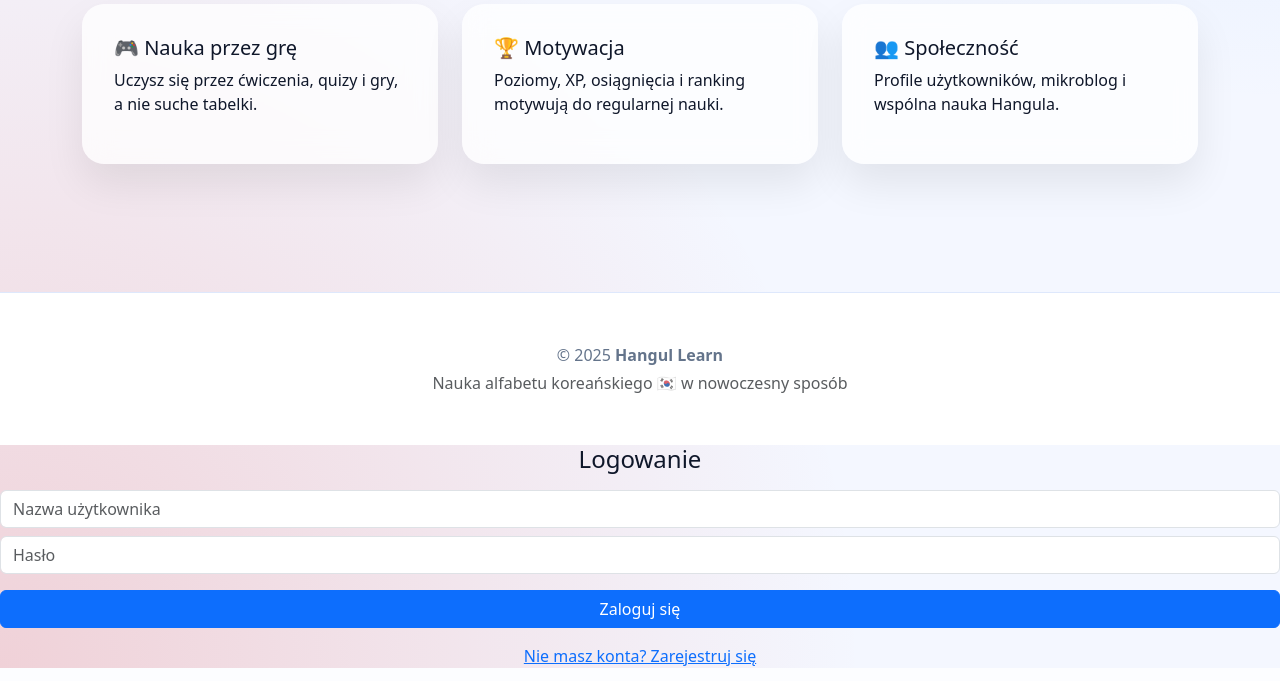
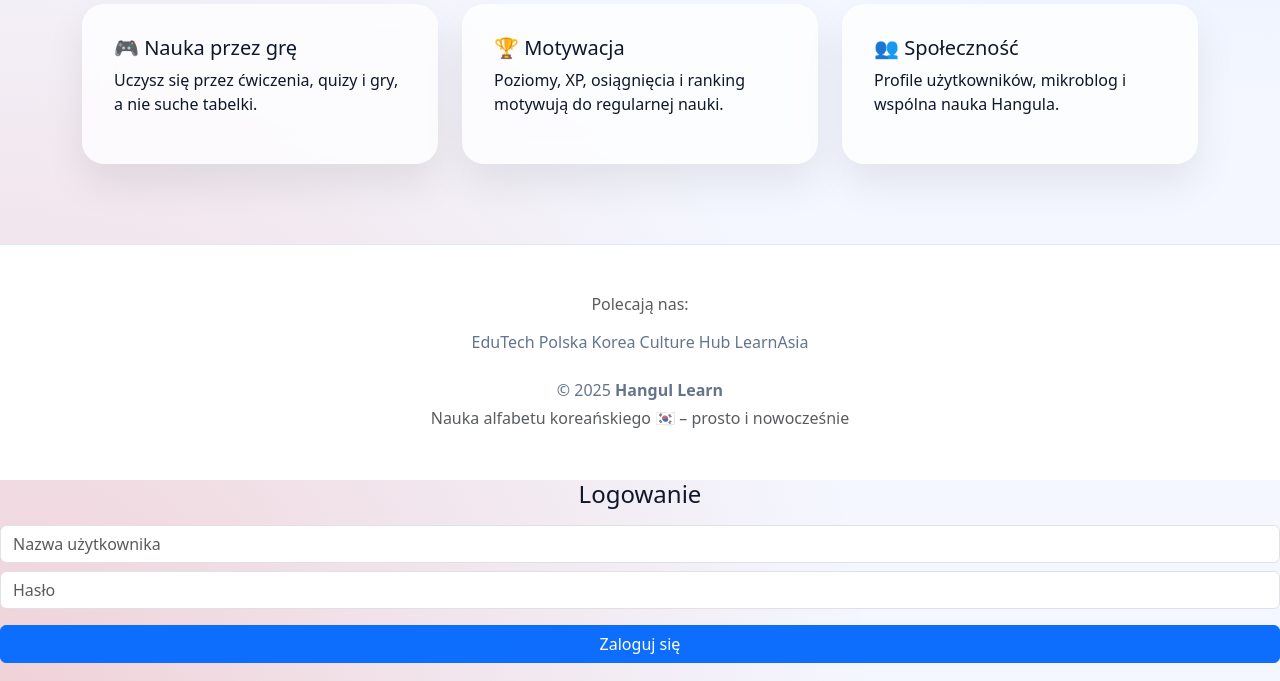
Before and after one commit to ugryzh/Hangulko, a PHP site: page /index.php in a window 1280 px wide. Shown: the part 763-1444 px from the top of the page. Run offline with PHP 8.4, Linux system fonts and the light colour scheme.

Commit message:
Update footer.php

```diff
--- a/partials/footer.php
+++ b/partials/footer.php
@@ -1,12 +1,22 @@
-<footer class="footer mt-5">
-  <div class="container text-center">
+<footer class="footer">
+  <div class="container">
+
+    <!-- POLECAJĄ NAS -->
+    <div class="recommended-section mb-4">
+      <h6 class="text-muted mb-3">Polecają nas:</h6>
+      <div class="recommended-logos">
+        <span class="rec-logo">EduTech Polska</span>
+        <span class="rec-logo">Korea Culture Hub</span>
+        <span class="rec-logo">LearnAsia</span>
+      </div>
+    </div>
 
     <p class="mb-1">
       © <?= date('Y') ?> <strong>Hangul Learn</strong>
     </p>
 
     <p class="text-muted mb-0">
-      Nauka alfabetu koreańskiego 🇰🇷 w nowoczesny sposób
+      Nauka alfabetu koreańskiego 🇰🇷 – prosto i nowocześnie
     </p>
 
   </div>
@@ -59,8 +69,4 @@
   </div>
 </div>
 
-<!-- =========================
-     JS
-========================= -->
-<script src="https://cdn.jsdelivr.net/npm/bootstrap@5.3.3/dist/js/bootstrap.bundle.min.js"></script>
 <script src="/assets/js/auth.js"></script>
```
